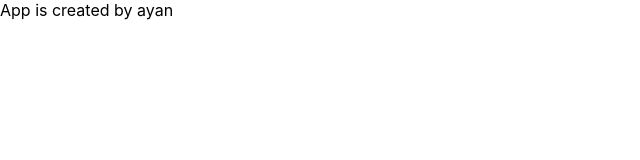
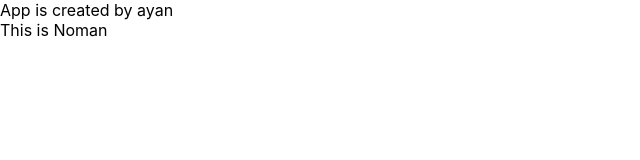
Before and after one commit to Ayian-Qaisar/webdevrs-team, a React (Create React App) app in the folder team-project/: page / in a window 1280 px wide. Shown: the top 160 px of the page, without its empty margins (0-640 px from the left). Built offline with nearby package versions, Linux system fonts and the light colour scheme.

Commit message:
added noman component

```diff
--- a/team-project/src/App.js
+++ b/team-project/src/App.js
@@ -1,7 +1,13 @@
 import React from "react";
+import Noman from "./Noman";
 
 const App = () => {
-  return <div>App is created by ayan</div>;
+  return (
+    <div>
+      App is created by ayan
+      <Noman />
+    </div>
+  );
 };
 
 export default App;
--- /dev/null
+++ b/team-project/src/Noman.js
@@ -0,0 +1,7 @@
+import React from "react";
+
+const Noman = () => {
+  return <div>This is Noman</div>;
+};
+
+export default Noman;
```
